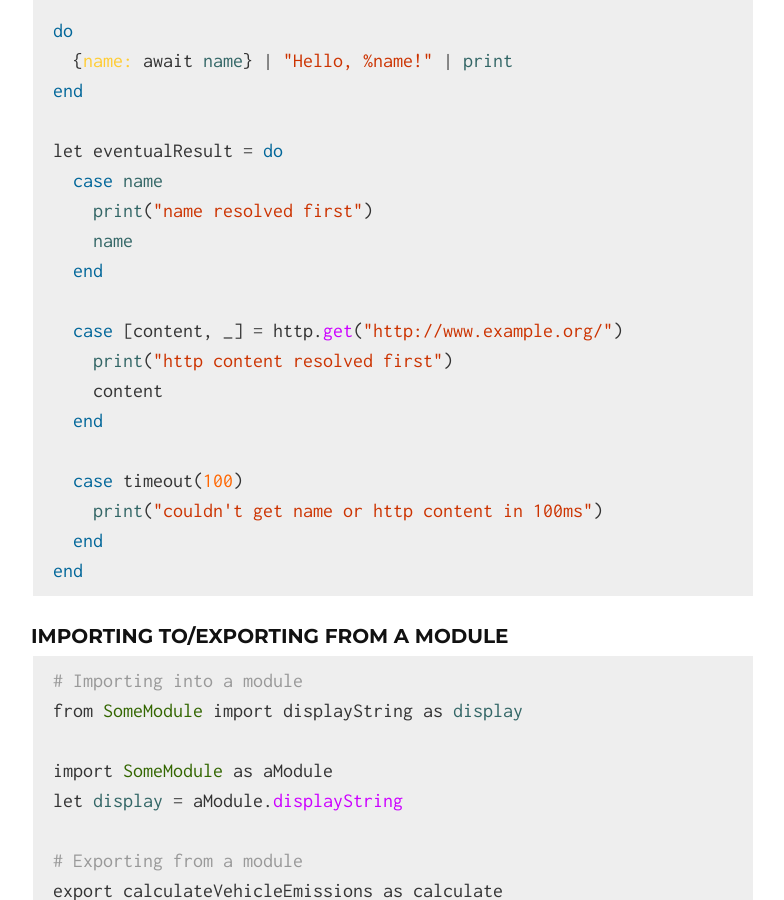
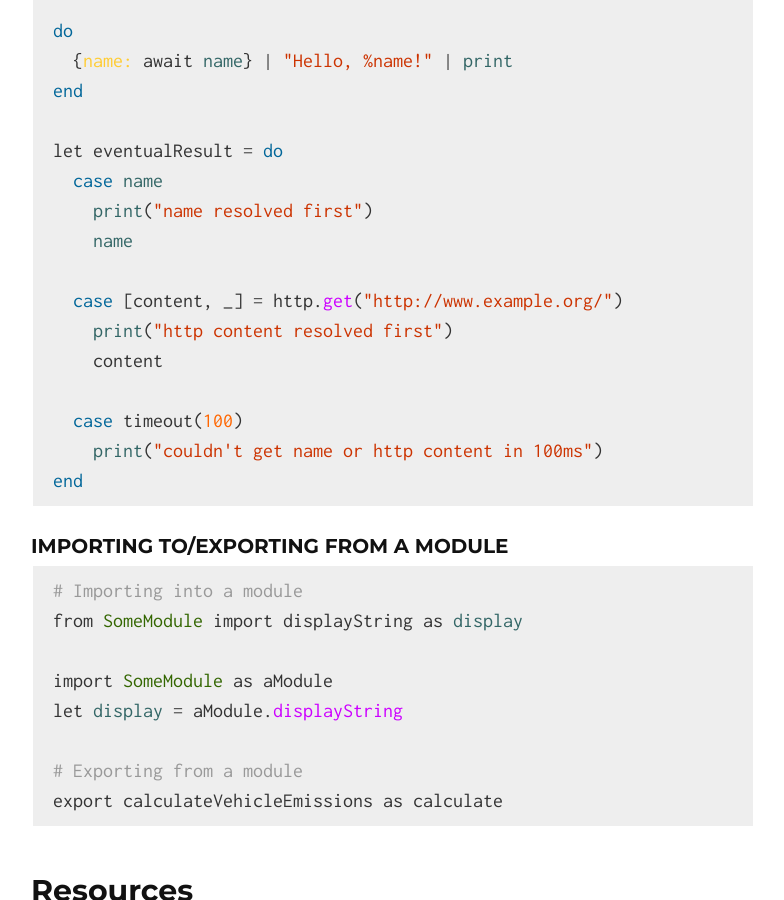
Before and after one commit to kode4food/fate-lang, a Jekyll site: the page built from index.md, in a window 1280 px wide and 900 px high, scrolled down 4784 px. Shown: the whole window, without its empty margins (247-1031 px from the left). Built offline with Jekyll 4.4.1, drawn with Linux system fonts in a browser that asks for light colours.

Commit message:
removing ends

````diff
--- a/index.md
+++ b/index.md
@@ -164,16 +164,13 @@ let eventualResult = do
   case name
     print("name resolved first")
     name
-  end
 
   case [content, _] = http.get("http://www.example.org/")
     print("http content resolved first")
     content
-  end
 
   case timeout(100)
     print("couldn't get name or http content in 100ms")
-  end
 end
 ```
 
````
